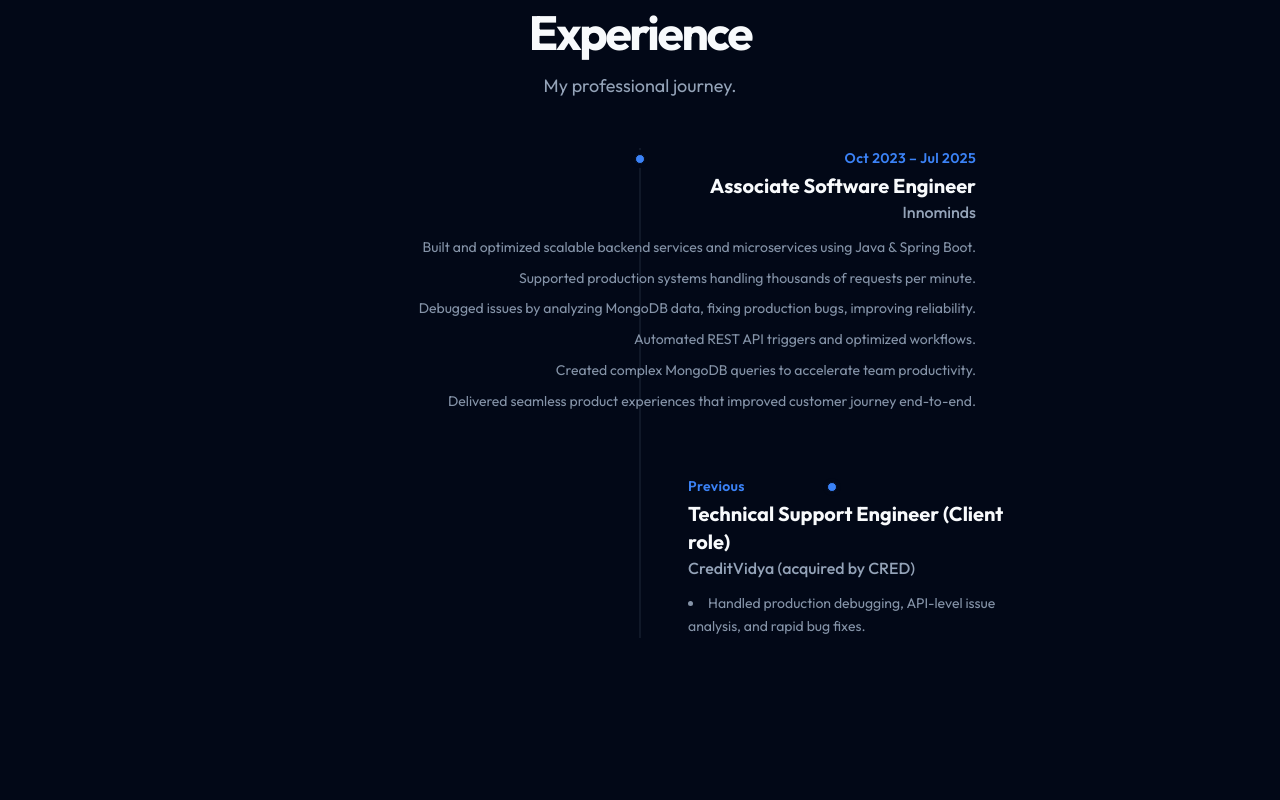
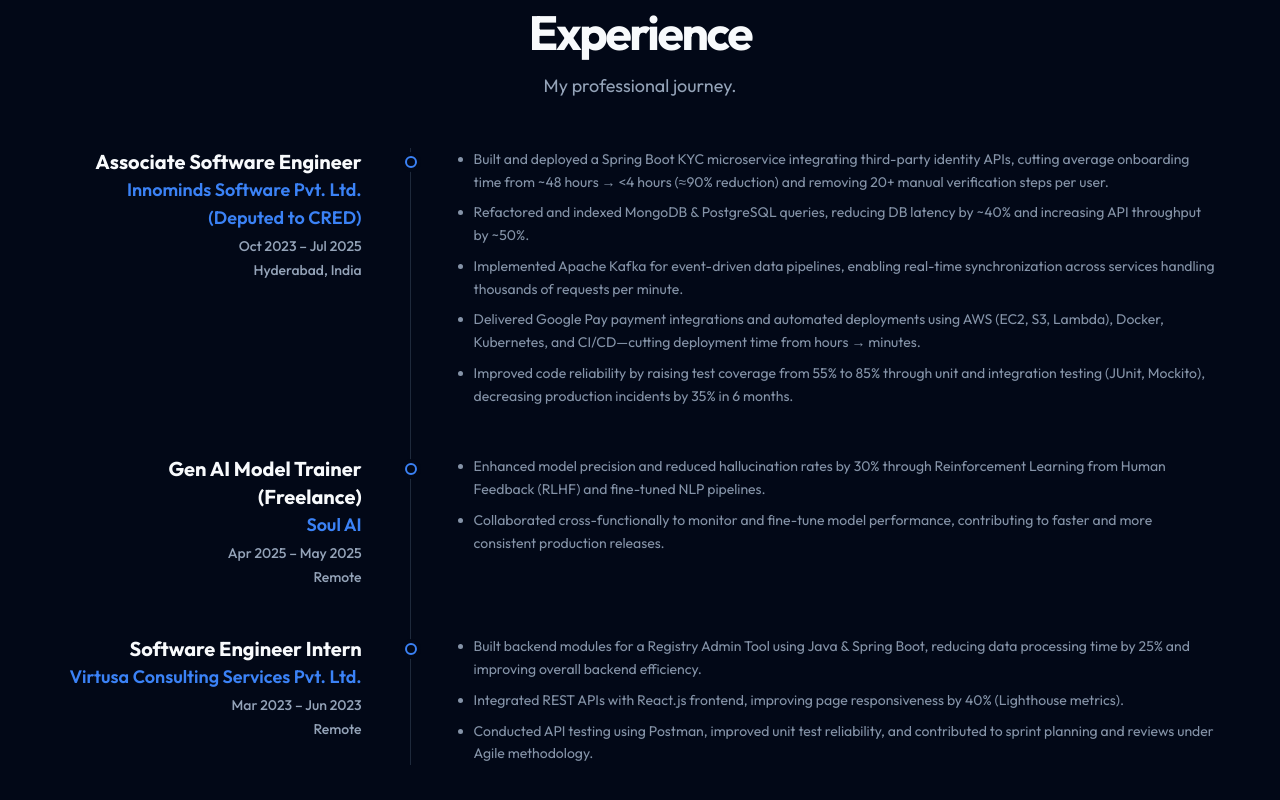
Before and after one commit to vamsikadaru/vamsikadaru-portfolio, a React (Vite) app: page / in a window 1280 px wide. Shown: the part 2601-3401 px from the top of the page. Built offline with nearby package versions, Linux system fonts and the light colour scheme.

Commit message:
Updated Experience

```diff
--- a/src/data/portfolio.ts
+++ b/src/data/portfolio.ts
@@ -49,24 +49,37 @@
 
 export const experience = [
     {
-        company: "Innominds",
+        company: "Innominds Software Pvt. Ltd. (Deputed to CRED)",
         role: "Associate Software Engineer",
         duration: "Oct 2023 – Jul 2025",
+        location: "Hyderabad, India",
         description: [
-            "Built and optimized scalable backend services and microservices using Java & Spring Boot.",
-            "Supported production systems handling thousands of requests per minute.",
-            "Debugged issues by analyzing MongoDB data, fixing production bugs, improving reliability.",
-            "Automated REST API triggers and optimized workflows.",
-            "Created complex MongoDB queries to accelerate team productivity.",
-            "Delivered seamless product experiences that improved customer journey end-to-end.",
+            "Built and deployed a Spring Boot KYC microservice integrating third-party identity APIs, cutting average onboarding time from ~48 hours → <4 hours (≈90% reduction) and removing 20+ manual verification steps per user.",
+            "Refactored and indexed MongoDB & PostgreSQL queries, reducing DB latency by ~40% and increasing API throughput by ~50%.",
+            "Implemented Apache Kafka for event-driven data pipelines, enabling real-time synchronization across services handling thousands of requests per minute.",
+            "Delivered Google Pay payment integrations and automated deployments using AWS (EC2, S3, Lambda), Docker, Kubernetes, and CI/CD—cutting deployment time from hours → minutes.",
+            "Improved code reliability by raising test coverage from 55% to 85% through unit and integration testing (JUnit, Mockito), decreasing production incidents by 35% in 6 months.",
         ],
     },
     {
-        company: "CreditVidya (acquired by CRED)",
-        role: "Technical Support Engineer (Client role)",
-        duration: "Previous",
+        company: "Soul AI",
+        role: "Gen AI Model Trainer (Freelance)",
+        duration: "Apr 2025 – May 2025",
+        location: "Remote",
         description: [
-            "Handled production debugging, API-level issue analysis, and rapid bug fixes.",
+            "Enhanced model precision and reduced hallucination rates by 30% through Reinforcement Learning from Human Feedback (RLHF) and fine-tuned NLP pipelines.",
+            "Collaborated cross-functionally to monitor and fine-tune model performance, contributing to faster and more consistent production releases.",
+        ],
+    },
+    {
+        company: "Virtusa Consulting Services Pvt. Ltd.",
+        role: "Software Engineer Intern",
+        duration: "Mar 2023 – Jun 2023",
+        location: "Remote",
+        description: [
+            "Built backend modules for a Registry Admin Tool using Java & Spring Boot, reducing data processing time by 25% and improving overall backend efficiency.",
+            "Integrated REST APIs with React.js frontend, improving page responsiveness by 40% (Lighthouse metrics).",
+            "Conducted API testing using Postman, improved unit test reliability, and contributed to sprint planning and reviews under Agile methodology.",
         ],
     },
 ]
--- a/src/sections/Experience.tsx
+++ b/src/sections/Experience.tsx
@@ -5,36 +5,44 @@
 export function Experience() {
     return (
         <SectionWrapper id="experience" title="Experience" subtitle="My professional journey.">
-            <div className="relative mx-auto max-w-3xl pl-8 md:pl-0">
-                <div className="absolute left-0 top-0 bottom-0 w-px bg-border md:left-1/2 md:-translate-x-1/2" />
+            <div className="relative mx-auto max-w-6xl">
+                {/* Vertical Line - Fixed at 30% for desktop */}
+                <div className="absolute left-[20px] top-0 bottom-0 w-px bg-border md:left-[30%]" />
 
-                {experience.map((job, index) => (
-                    <div key={index} className={`relative mb-12 md:mb-16 ${index % 2 === 0 ? 'md:pr-12 md:text-right' : 'md:pl-12 md:ml-auto md:w-1/2'}`}>
-                        <motion.div
-                            initial={{ opacity: 0, x: index % 2 === 0 ? -20 : 20 }}
-                            whileInView={{ opacity: 1, x: 0 }}
-                            viewport={{ once: true }}
-                            transition={{ duration: 0.5, delay: index * 0.1 }}
-                            className={`md:w-full ${index % 2 !== 0 ? '' : 'md:ml-auto md:w-full'}`}
-                        >
-                            {/* Dot on the timeline */}
-                            <div className="absolute left-[-5px] top-1.5 h-2.5 w-2.5 rounded-full border border-background bg-primary ring-4 ring-background md:left-1/2 md:-translate-x-[5px]" />
+                <div className="space-y-12">
+                    {experience.map((job, index) => (
+                        <div key={index} className="relative flex flex-col md:flex-row gap-8 md:gap-0">
 
-                            <div className={`${index % 2 === 0 ? 'md:mr-auto' : ''}`}>
-                                <span className="block text-sm font-semibold tracking-wide text-primary">
-                                    {job.duration}
-                                </span>
-                                <h3 className="text-xl font-bold mt-1">{job.role}</h3>
-                                <p className="text-muted-foreground font-medium mb-3">{job.company}</p>
-                                <ul className={`list-disc space-y-2 text-sm text-muted-foreground/90 ${index % 2 === 0 ? 'list-inside md:list-none' : 'list-inside'}`}>
+                            {/* Left Side: Meta Info (30%) */}
+                            <div className="pl-12 md:pl-0 md:w-[30%] md:pr-12 md:text-right relative">
+                                {/* Mobile Timeline Dot */}
+                                <div className="md:hidden absolute left-[15px] top-2 h-3 w-3 rounded-full border-2 border-primary bg-background ring-4 ring-background z-10" />
+
+                                <h3 className="text-xl font-bold">{job.role}</h3>
+                                <p className="text-lg font-semibold text-primary mb-1">{job.company}</p>
+                                <div className="text-muted-foreground font-medium text-sm flex flex-col md:items-end gap-1">
+                                    <span>{job.duration}</span>
+                                    {/* @ts-ignore */}
+                                    {job.location && (
+                                        <span>{job.location}</span>
+                                    )}
+                                </div>
+                            </div>
+
+                            {/* Timeline Dot (Desktop) - centered on the 30% line */}
+                            <div className="hidden md:block absolute left-[30%] -translate-x-[5px] top-2 h-3 w-3 rounded-full border-2 border-primary bg-background ring-4 ring-background z-10" />
+
+                            {/* Right Side: Description (70%) */}
+                            <div className="pl-12 md:pl-12 md:w-[70%]">
+                                <ul className="list-disc list-outside ml-4 space-y-2 text-sm text-muted-foreground/90 leading-relaxed">
                                     {job.description.map((desc, i) => (
-                                        <li key={i} className="leading-relaxed">{desc}</li>
+                                        <li key={i}>{desc}</li>
                                     ))}
                                 </ul>
                             </div>
-                        </motion.div>
-                    </div>
-                ))}
+                        </div>
+                    ))}
+                </div>
             </div>
         </SectionWrapper>
     )
```
